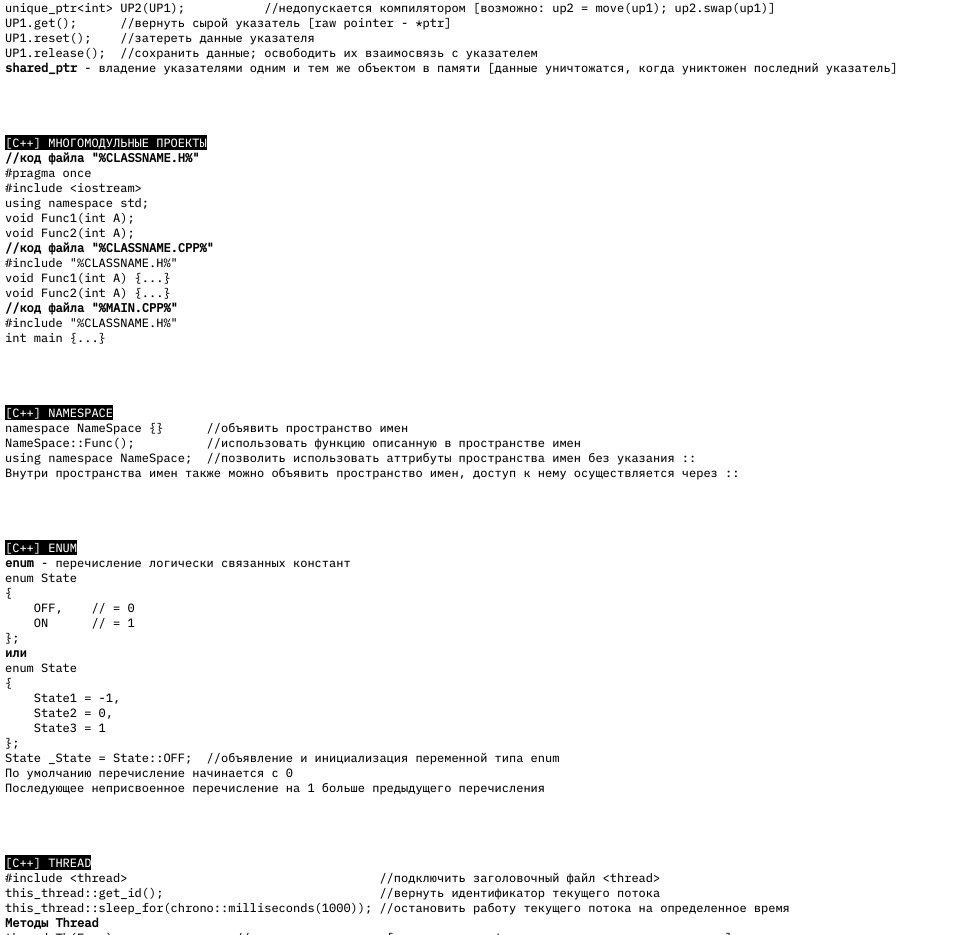
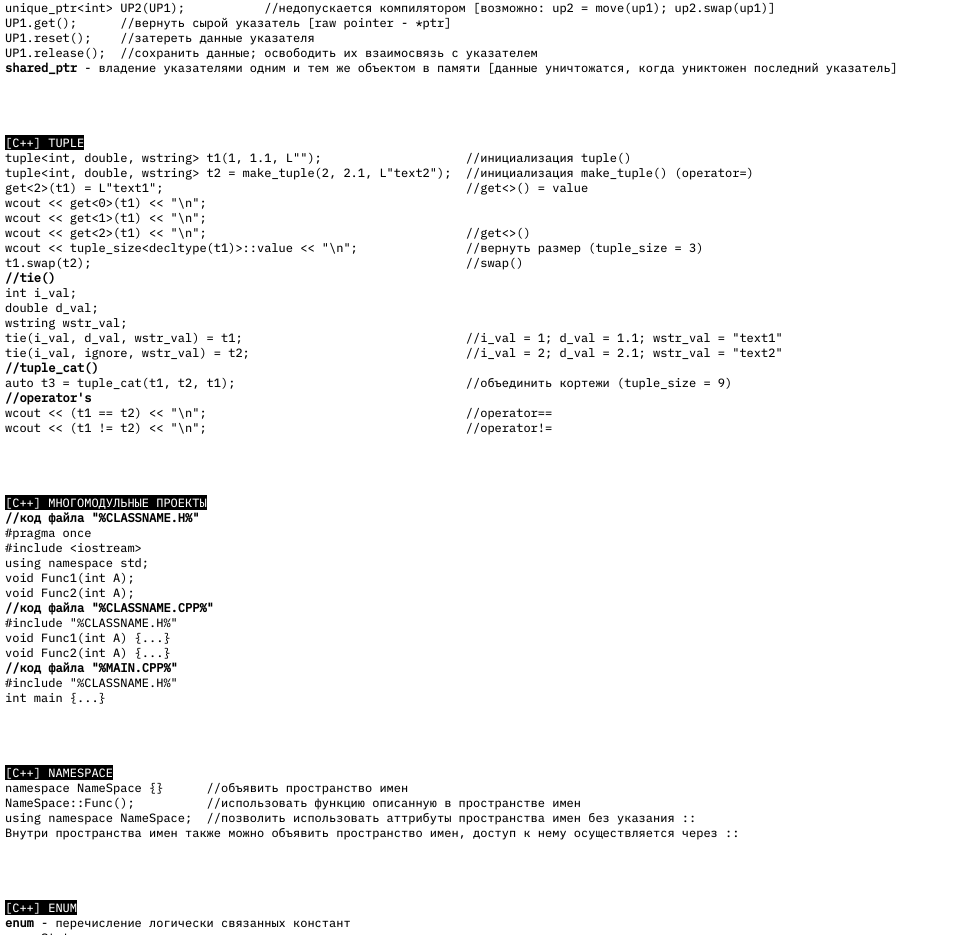
Before and after one commit to kaizerluft/kaizerluft.github.io, a plain HTML site: page cpp.html in a window 1280 px wide. Shown: the part 6560-7495 px from the top of the page, without its empty margins (0-954 px from the left). Drawn offline with nearby package versions, Linux system fonts and the light colour scheme.

Commit message:
Update cpp.html

```diff
--- a/cpp.html
+++ b/cpp.html
@@ -449,6 +449,30 @@ UP1.get();		//вернуть сырой указатель [raw pointer - *ptr]
 UP1.reset();	//затереть данные указателя
 UP1.release();	//сохранить данные; освободить их взаимосвязь с указателем
 <b>shared_ptr</b> - владение указателями одним и тем же объектом в памяти [данные уничтожатся, когда униктожен последний указатель]
+
+
+
+
+<m>[C++] TUPLE</m>
+tuple&lt;int, double, wstring&gt; t1(1, 1.1, L"");					//инициализация tuple()
+tuple&lt;int, double, wstring&gt; t2 = make_tuple(2, 2.1, L"text2");	//инициализация make_tuple() (operator=)
+get&lt;2&gt;(t1) = L"text1";											//get&lt;&gt;() = value
+wcout &lt;&lt; get&lt;0&gt;(t1) &lt;&lt; "\n";
+wcout &lt;&lt; get&lt;1&gt;(t1) &lt;&lt; "\n";
+wcout &lt;&lt; get&lt;2&gt;(t1) &lt;&lt; "\n";									//get&lt;&gt;()
+wcout &lt;&lt; tuple_size&lt;decltype(t1)&gt;::value &lt;&lt; "\n";				//вернуть размер (tuple_size = 3)
+t1.swap(t2);													//swap()
+<b>//tie()</b>
+int i_val;
+double d_val;
+wstring wstr_val;
+tie(i_val, d_val, wstr_val) = t1;								//i_val = 1; d_val = 1.1; wstr_val = "text1"
+tie(i_val, ignore, wstr_val) = t2;								//i_val = 2; d_val = 2.1; wstr_val = "text2"
+<b>//tuple_cat()</b>
+auto t3 = tuple_cat(t1, t2, t1);								//объединить кортежи (tuple_size = 9)
+<b>//operator's</b>
+wcout &lt;&lt; (t1 == t2) &lt;&lt; "\n";									//operator==
+wcout &lt;&lt; (t1 != t2) &lt;&lt; "\n";									//operator!=
 
 
 
```
